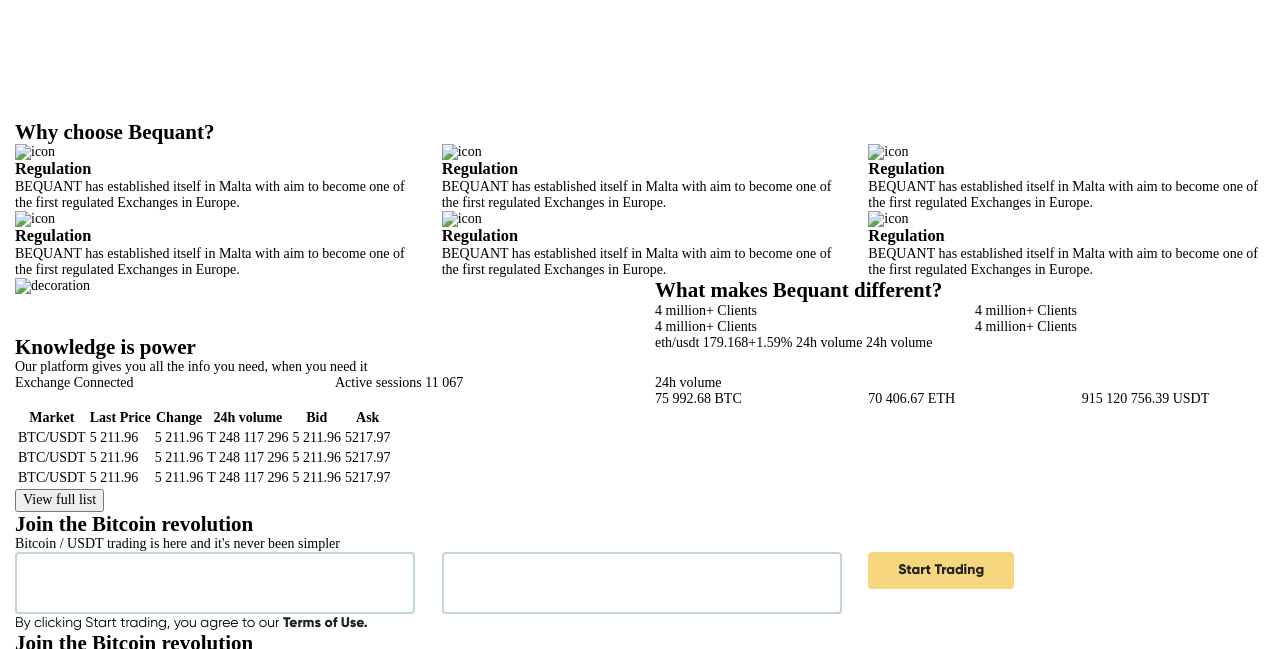
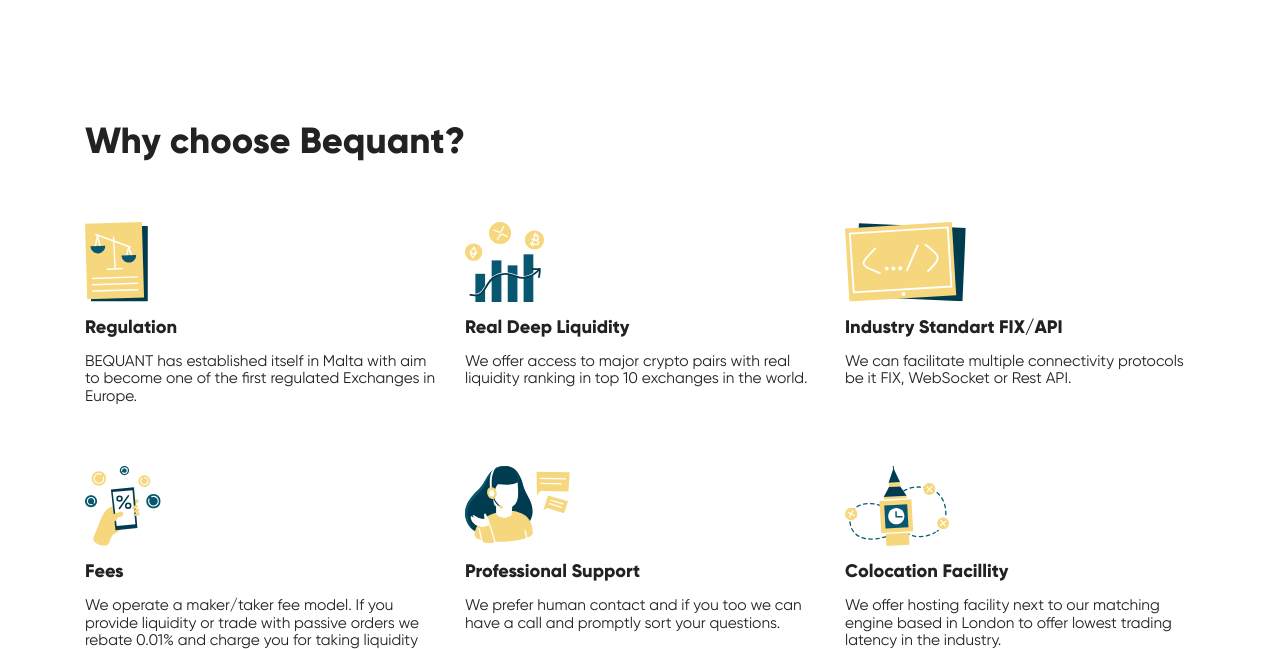
Before and after one commit to thelonerover/chain-landing, a website built with webpack: page src/assets/pages/index.html in a window 1280 px wide. Shown: the part 950-1599 px from the top of the page. Built offline with nearby package versions, Linux system fonts and the light colour scheme; files whose address does not match are found by name.

Commit message:
basic styles

```diff
--- a/src/assets/pages/index.html
+++ b/src/assets/pages/index.html
@@ -37,36 +37,38 @@
         <section class="benefits">
             <div class="container">
                 <h2 class="h2">Why choose Bequant?</h2>
-                <div class="row">
+                <div class="row align-bottom benefits__row">
                     <div class="col-md-4">
-                        <img src="" alt="icon" class="benefits__icon">
+                        <img src="./images/icons/decorations/regulation.svg" alt="regulation" class="benefits__icon">
                         <h3 class="benefits__title">Regulation</h3>
                         <p class="benefits__content">BEQUANT has established itself in Malta with aim to become one of the first regulated Exchanges in Europe.</p>
                     </div>
                     <div class="col-md-4">
-                        <img src="" alt="icon" class="benefits__icon">
-                        <h3 class="benefits__title">Regulation</h3>
-                        <p class="benefits__content">BEQUANT has established itself in Malta with aim to become one of the first regulated Exchanges in Europe.</p>
+                        <img src="./images/icons/decorations/liquidity.svg" alt="icon" class="benefits__icon">
+                        <h3 class="benefits__title">Real Deep Liquidity</h3>
+                        <p class="benefits__content">We offer access to major crypto pairs with real liquidity ranking in top 10 exchanges in the world.</p>
                     </div>
                     <div class="col-md-4">
-                        <img src="" alt="icon" class="benefits__icon">
-                        <h3 class="benefits__title">Regulation</h3>
-                        <p class="benefits__content">BEQUANT has established itself in Malta with aim to become one of the first regulated Exchanges in Europe.</p>
+                        <img src="./images/icons/decorations/standart.svg" alt="icon" class="benefits__icon">
+                        <h3 class="benefits__title">Industry Standart FIX/API</h3>
+                        <p class="benefits__content">We can facilitate multiple connectivity protocols be it FIX, WebSocket or Rest API.</p>
+                    </div>
+                </div>
+                <div class="row">
+                    <div class="col-md-4">
+                        <img src="./images/icons/decorations/fees.svg" alt="icon" class="benefits__icon">
+                        <h3 class="benefits__title">Fees</h3>
+                        <p class="benefits__content">We operate a maker/taker fee model. If you provide liquidity or trade with passive orders we rebate 0.01% and charge you for taking liquidity 0.10%.</p>
                     </div>
                     <div class="col-md-4">
-                        <img src="" alt="icon" class="benefits__icon">
-                        <h3 class="benefits__title">Regulation</h3>
-                        <p class="benefits__content">BEQUANT has established itself in Malta with aim to become one of the first regulated Exchanges in Europe.</p>
+                        <img src="./images/icons/decorations/support.svg" alt="icon" class="benefits__icon">
+                        <h3 class="benefits__title">Professional Support</h3>
+                        <p class="benefits__content">We prefer human contact and if you too we can have a call and promptly sort your questions.</p>
                     </div>
                     <div class="col-md-4">
-                        <img src="" alt="icon" class="benefits__icon">
-                        <h3 class="benefits__title">Regulation</h3>
-                        <p class="benefits__content">BEQUANT has established itself in Malta with aim to become one of the first regulated Exchanges in Europe.</p>
-                    </div>
-                    <div class="col-md-4">
-                        <img src="" alt="icon" class="benefits__icon">
-                        <h3 class="benefits__title">Regulation</h3>
-                        <p class="benefits__content">BEQUANT has established itself in Malta with aim to become one of the first regulated Exchanges in Europe.</p>
+                        <img src="./images/icons/decorations/geolocation.svg" alt="icon" class="benefits__icon">
+                        <h3 class="benefits__title">Colocation Facillity</h3>
+                        <p class="benefits__content">We offer hosting facility next to our matching engine based in London to offer lowest trading latency in the industry.</p>
                     </div>
                 </div>
             </div>
@@ -76,25 +78,27 @@
             <div class="container">
                 <div class="row">
                     <div class="col-md-6">
-                        <img src="" alt="decoration" class="why-us__decoration">
+                        <img src="./images/mascot.svg" alt="mascot" class="why-us__decoration">
                     </div>
                     <div class="col-md-6">
                         <div class="why-us__wrapper">
                             <h2 class="h2">What makes Bequant <span class="h2__accent">different?</span></h2>
-                            <div class="row">
-                                <div class="col-md-6">
+                            <div class="row why-us__row">
+                                <div class="col-md-4">
                                     <span class="why-us__value">4 million+</span>
                                     <span class="why-us__label">Clients</span>
                                 </div>
-                                <div class="col-md-6">
+                                <div class="col-md-4">
                                     <span class="why-us__value">4 million+</span>
                                     <span class="why-us__label">Clients</span>
                                 </div>
-                                <div class="col-md-6">
+                            </div>
+                            <div class="row">
+                                <div class="col-md-4">
                                     <span class="why-us__value">4 million+</span>
                                     <span class="why-us__label">Clients</span>
                                 </div>
-                                <div class="col-md-6">
+                                <div class="col-md-4">
                                     <span class="why-us__value">4 million+</span>
                                     <span class="why-us__label">Clients</span>
                                 </div>
--- a/src/scss/components/_benefits.scss
+++ b/src/scss/components/_benefits.scss
@@ -0,0 +1,28 @@
+.benefits {
+    margin-bottom: 180px;
+
+    &__row {
+        margin-bottom: $lg;
+    }
+
+    &__icon {
+        display: block;
+        max-height: 80px;
+        margin-bottom: $xs;
+    }
+
+    &__title {
+        margin-bottom: $xs;
+        font-family: $gilroy;
+        font-weight: 800;
+        font-size: 1.3rem;
+        color: $black;
+    }
+
+    &__content {
+        font-family: $gilroy;
+        font-weight: 400;
+        font-size: 1.1rem;
+        color: $black;
+    }
+}
--- a/src/scss/components/_titles.scss
+++ b/src/scss/components/_titles.scss
@@ -8,3 +8,15 @@
         color: $accent;
     }
 }
+
+.h2 {
+    margin-bottom: $lg;
+    font-family: $gilroy;
+    font-weight: 800;
+    font-size: 2.6rem;
+    color: $black;
+
+    &__accent {
+        color: $accent;
+    }
+}
--- a/src/scss/components/_why-us.scss
+++ b/src/scss/components/_why-us.scss
@@ -0,0 +1,30 @@
+.why-us {
+    margin-bottom: 180px;
+
+    &__decoration {
+        display: block;
+        height: 410px;
+        width: 410px;
+        margin-left: auto;
+        margin-right: auto;
+    }
+
+    &__row {
+        margin-bottom: 50px;
+    }
+
+    &__value {
+        display: block;
+        font-family: $gilroy;
+        font-weight: 800;
+        font-size: 2rem;
+        color: $theme;
+    }
+
+    &__label {
+        font-family: $gilroy;
+        font-weight: 300;
+        font-size: 1.1rem;
+        color: $black;
+    }
+}
--- a/src/scss/vendors/_bootstrap-custom-variables.scss
+++ b/src/scss/vendors/_bootstrap-custom-variables.scss
@@ -1,6 +1,6 @@
-$container-max-widths: (
-  sm: 540px,
-  md: 720px,
-  lg: 960px,
-  xl: 1440px
-) !default;
+// $container-max-widths: (
+//   sm: 540px,
+//   md: 720px,
+//   lg: 960px,
+//   xl: 1440px
+// ) !default;
```
